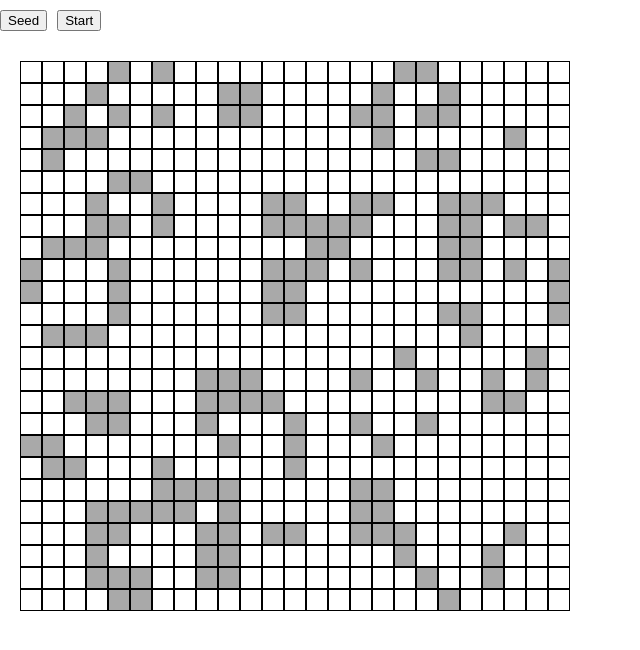
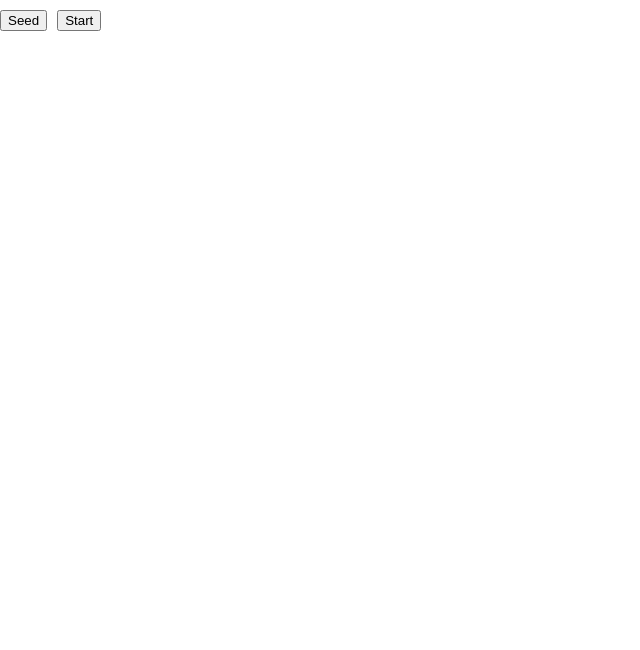
Before and after one commit to jarmbrust/GameOfLife, a React (Create React App) app: page / in a window 1280 px wide. Shown: the top 650 px of the page, without its empty margins (0-640 px from the left). Built offline with nearby package versions, Linux system fonts and the light colour scheme.

Commit message:
added start functionality

```diff
--- a/src/App.js
+++ b/src/App.js
@@ -1,13 +1,11 @@
 import React from 'react';
 import './styles/App.scss';
-import Generator from './GameOfLife/Generator';
 import Interface from './GameOfLife/Interface';
 
 function App() {
   return (
     <div className="App">
       <Interface />
-      <Generator />
     </div>
   );
 }
--- a/src/GameOfLife/Generator.jsx
+++ b/src/GameOfLife/Generator.jsx
@@ -1,4 +1,4 @@
-/************************************************************************************************
+/***********************************************************************************************
  * Rules of Conway's Game of life
  * Any live cell with fewer than two live neighbours dies, as if by underpopulation.
  * Any live cell with two or three live neighbours lives on to the next generation.
@@ -6,17 +6,16 @@
  * Any dead cell with exactly three live neighbours becomes a live cell, as if by reproduction.
  ***********************************************************************************************/
 
-import React, { useEffect, useState, useCallback, useRef } from 'react';
+import React, { useEffect, useState, useCallback } from 'react';
 import Grid from './Grid';
 import Cell from './Cell';
 
 const Generator = props => {
 
-  const numRows = 25;
-	const numCols = 25;
-
+  const { numRows, numCols, seedChance, numGenerations, start, speed } = props;
   const [generation, setGeneration] = useState(0);
   const [gridResults, setGridResults] = useState([]);
+
 
   const findNeighbors = (universe, x, y) => {
     let neighborCount = 0;
@@ -38,6 +37,7 @@ const Generator = props => {
     }
   };
 
+
   const mapNeighbors = useCallback(() => {
       const universe = gridResults.map(grid => grid.props.children);
       let tempGrid = [];
@@ -45,12 +45,17 @@ const Generator = props => {
         let rows = row.map(c => {
           return findNeighbors(universe, c.props.cordx, c.props.cordy);
         });
-        tempGrid.push(rows);
+        return tempGrid.push(rows);
       });
       return tempGrid;
   }, [gridResults]);
 
+
   const buildGrid = useCallback(() => {
+    const setInitialGrid = () => {
+      return Math.random() < seedChance ? 'live' : 'dead';
+    };
+
     let cellRow = [];
     let tempGrid = [];
     let tempResults = [];
@@ -71,23 +76,21 @@ const Generator = props => {
       cellRow = [];
     }
     return tempResults;
-  }, [generation, mapNeighbors]);
+  }, [generation, mapNeighbors, numRows, numCols, seedChance]);
+
 
   useEffect(() => {
     const test = setInterval(function () {
-      if (generation < 50) {
+      if (generation < numGenerations && start) {
         setGridResults(buildGrid())
         setGeneration(generation => generation + 1);
       }
-    }, 1000);
+    }, speed);
     return () => {
       clearInterval(test);
     }
-  }, [generation, buildGrid, gridResults]);
+  }, [start, buildGrid, generation, numGenerations, speed])
 
-	const setInitialGrid = () => {
-    return Math.random() < 0.3 ? 'live' : 'dead';
-	};
 
 	const cellStatus = cell=> {
     if (cell[0] === 'live' && cell[1] < 2) {
@@ -103,6 +106,7 @@ const Generator = props => {
     }
   }
 
+
   return (
     <Grid
       cellGrid={gridResults}
--- a/src/GameOfLife/Interface.jsx
+++ b/src/GameOfLife/Interface.jsx
@@ -1,9 +1,17 @@
-import React from 'react';
+import React, { useState } from 'react';
+import Generator from './Generator';
 
 const Interface = props => {
 
+  let numRows = 30;
+  let numCols = 30;
+  let numGenerations = 30;
+  const [start, setStart] = useState(false);
+
+
+
   const startGenerating = () => {
-
+    setStart(true);
   };
 
   const populateGrid = () => {
@@ -11,14 +19,24 @@ const Interface = props => {
   };
 
   return (
+    <>
       <div>
-      <button className="btn-seed" onClick={populateGrid()}>
+        <button className="btn-seed" onClick={populateGrid}>
           Seed
         </button>
-      <button className="btn-start" onClick={startGenerating()}>
+        <button className="btn-start" onClick={startGenerating}>
           Start
         </button>
       </div>
+      <Generator
+        numRows={numRows}
+        numCols={numCols}
+        seedChance={0.4}
+        numGenerations={numGenerations}
+        start={start}
+        speed={900}
+      />
+    </>
   );
 }
 
```
Lines whose indentation alone changed are shown as unchanged.
